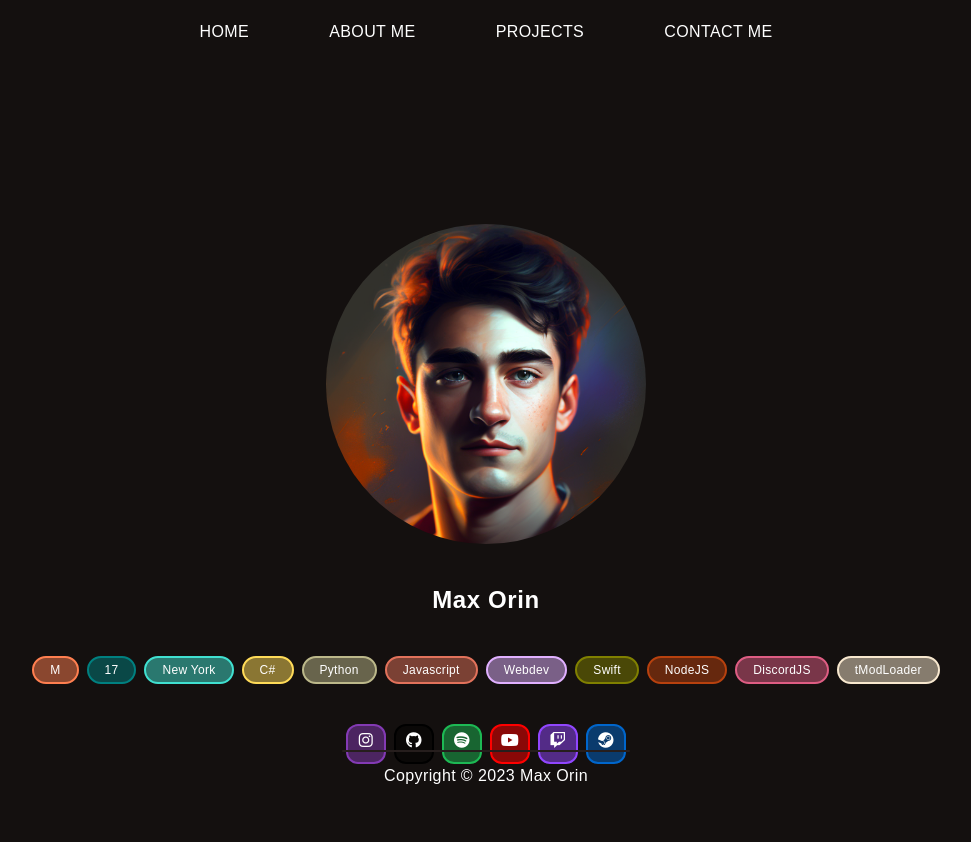
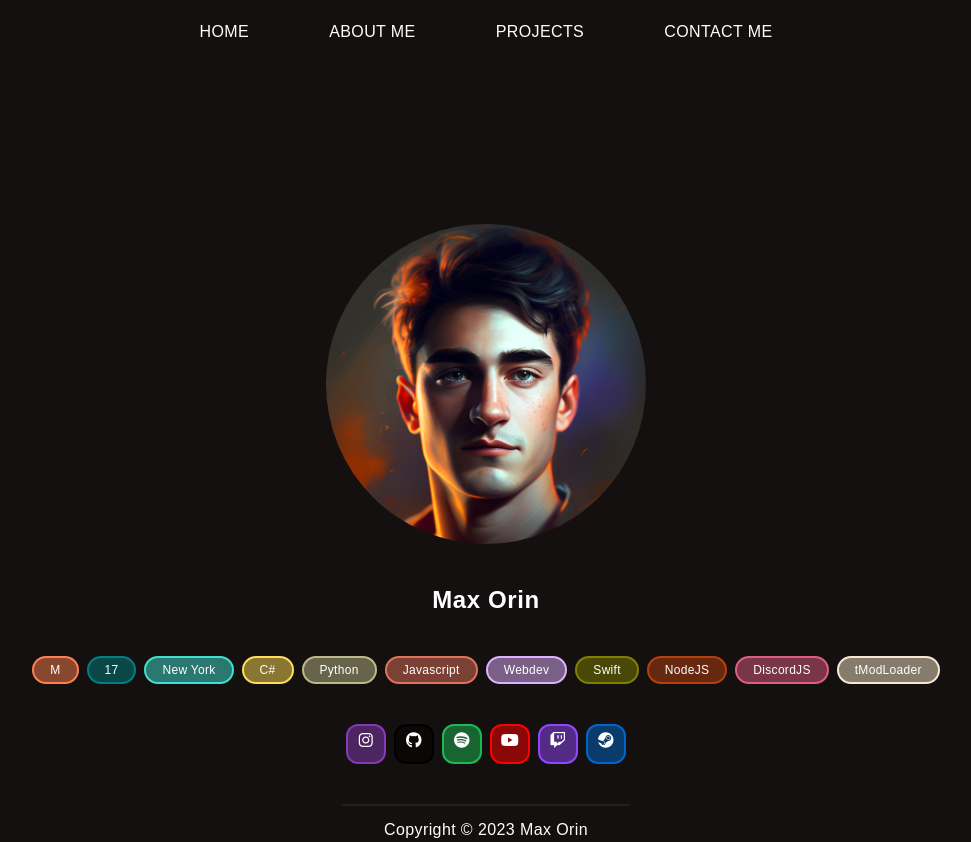
Before and after one commit to Arnimox/arnimox.github.io, a website: page source/index.html in a window 1280 px wide. Shown: the whole page, without its empty margins (154-1125 px from the left). Before the commit the page ends 800 px from the top, so only its background shows below. Drawn offline with Linux system fonts and the light colour scheme.

Commit message:
Updated homepage

```diff
--- a/source/index.html
+++ b/source/index.html
@@ -28,11 +28,11 @@
       <h2 class="text-2xl font-bold">Max Orin</h2>
       <div id="home-page-pill-container"></div>
       <div id="home-page-social-container" class="justify-center"></div>
+      <footer class="flex w-max flex-col gap-3">
+        <div class="mx-auto h-[2px] w-72 max-w-[70vw] rounded-full bg-secondary"></div>
+        <p id="copyright-text" class="m-auto"></p>
+      </footer>
     </div>
-    <footer class="absolute bottom-3 left-0 right-0 mx-auto flex w-max flex-col gap-3">
-      <div class="mx-auto h-[2px] w-72 max-w-[70vw] rounded-full bg-secondary"></div>
-      <p id="copyright-text" class="m-auto"></p>
-    </footer>
     <script src="./index.js"></script>
   </body>
 </html>
```
Also changed, not shown: source/dist/output.css.
